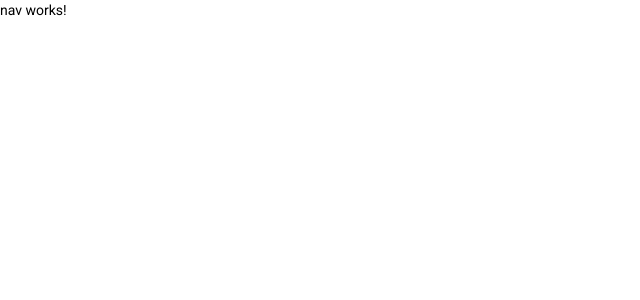
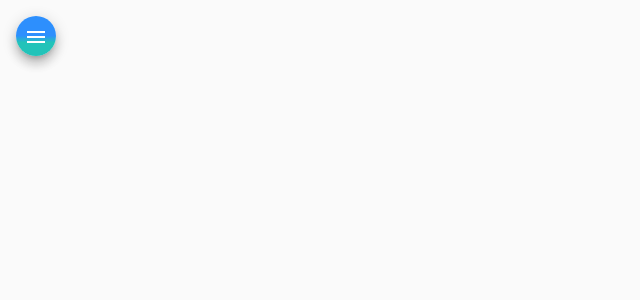
Before and after one commit to Adson-C/helpdek-front-Angular_12, an Angular app: page / in a window 1280 px wide. Shown: the top 300 px of the page, without its empty margins (0-640 px from the left). Built offline with nearby package versions, Linux system fonts and the light colour scheme.

Commit message:
HTML e CSS para comoponent nav

```diff
--- a/src/app/Components/nav/nav.component.css
+++ b/src/app/Components/nav/nav.component.css
@@ -0,0 +1,31 @@
+.container{
+    height: 100%;
+}
+
+.sidenav{
+    width: 13ren;
+    color: white;
+    background: linear-gradient(0deg, rgba(34,195,185,1) 34%, rgba(45,143,253,1) 51%);
+
+}
+
+img{
+    width: 100%;
+    height: 5rem;
+    margin: 1rem auto 2rem auto;
+}
+
+.sidenav a {
+    color: white;
+}
+
+.sidenav i {
+
+    margin-right: 1rem;
+}
+
+.menu {
+    margin: 1rem 0 0 1rem;
+    color: white;
+    background: linear-gradient(0deg, rgba(34,195,185,1) 34%, rgba(45,143,253,1) 51%);
+}
--- a/src/app/Components/nav/nav.component.html
+++ b/src/app/Components/nav/nav.component.html
@@ -1 +1,34 @@
-<p>nav works!</p>
+<mat-drawer-container class="container" autosize>
+    <mat-drawer #drawer class="sidenav" mode="side">
+        <img src="assets/img/side-image.svg" alt="Imagem de navegação">
+        <mat-nav-list class="nav-list">
+            <a mat-list-item routerLink="/">
+                <i class="material-icons">home</i>
+                Home
+            </a>
+            <a mat-list-item routerLink="/">
+                <i class="material-icons">account_circle</i>
+                Técnicos
+            </a>
+            <a mat-list-item routerLink="/">
+                <i class="material-icons">person</i>
+                Clientes
+            </a>
+            <a mat-list-item routerLink="/">
+                <i class="material-icons">code</i>
+                Github
+            </a>
+            <a mat-list-item routerLink="/">
+                <i class="material-icons">logout</i>
+                Logout
+            </a>
+        </mat-nav-list>
+    </mat-drawer>
+
+    <div class="sidenav-content">
+      <button class="menu mat-elevation-z8" (click)="drawer.toggle()" mat-icon-button>
+        <mat-icon>menu</mat-icon>
+      </button>
+    </div>
+
+  </mat-drawer-container>
```
Also changed, not shown: src/assets/img/side-image.svg (added).
